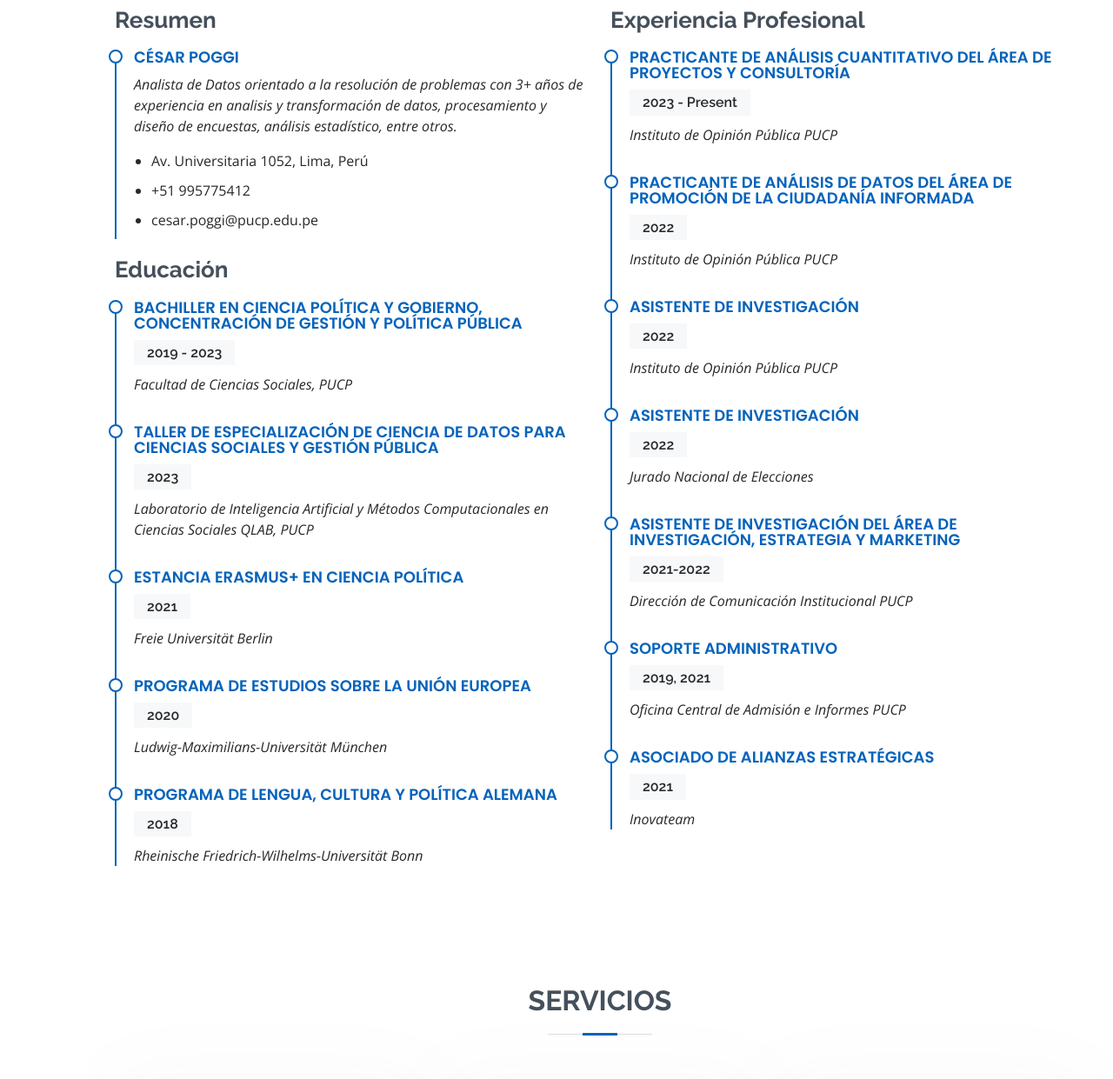
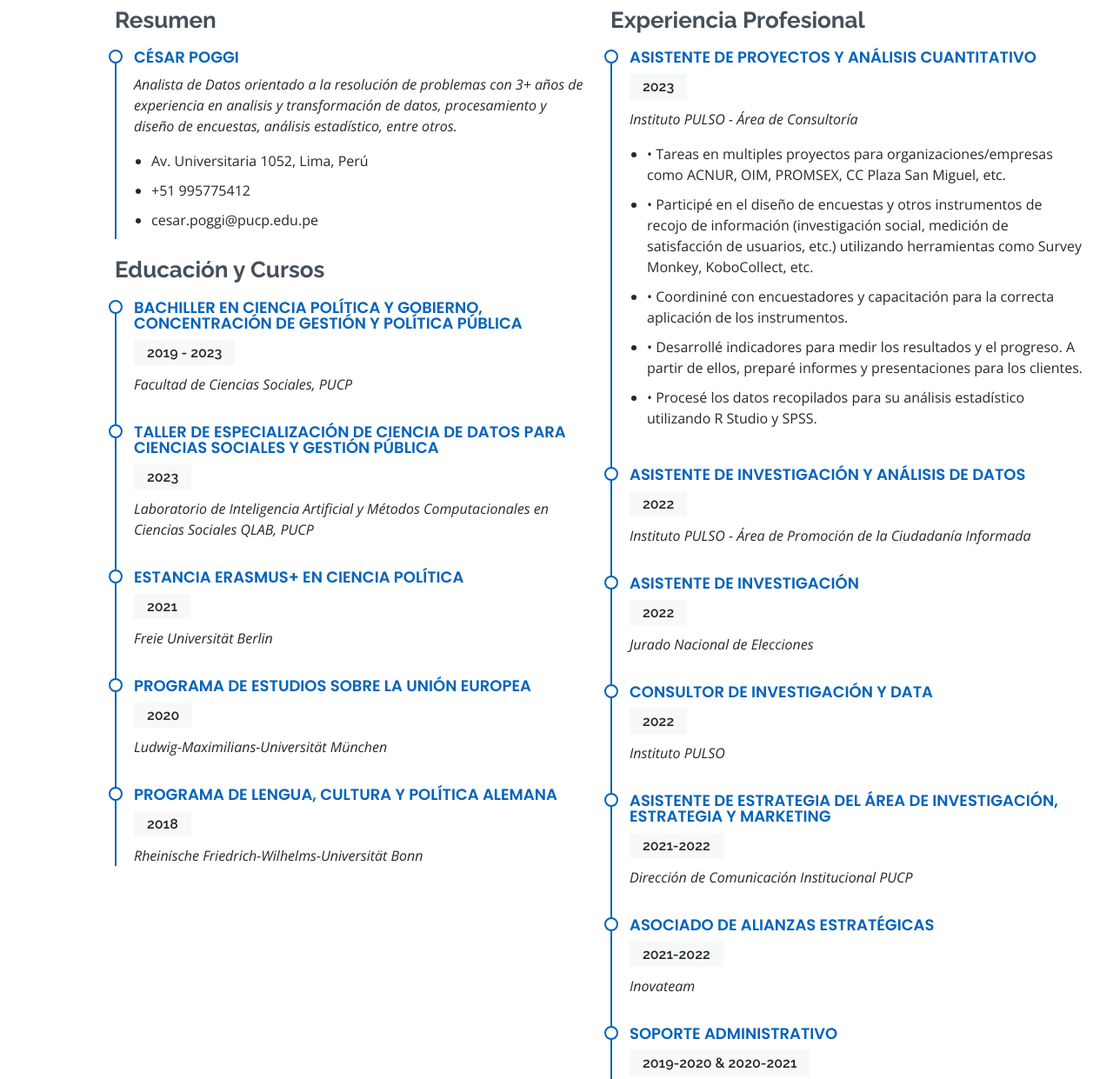
Before and after one commit to cesarpoggi/cesarpoggi_pagina_web, a plain HTML site: page index.html in a window 1280 px wide. Shown: the part 2380-3621 px from the top of the page at 87% size. Drawn offline with nearby package versions, Linux system fonts and the light colour scheme.

Commit message:
Update index.html

```diff
--- a/index.html
+++ b/index.html
@@ -255,7 +255,7 @@
               </ul>
             </div>
 
-            <h3 class="resume-title">Educación</h3>
+            <h3 class="resume-title">Educación y Cursos</h3>
             <div class="resume-item">
               <h4>Bachiller en Ciencia Política y Gobierno, concentración de Gestión y Política Pública</h4>
               <h5>2019 - 2023</h5>
@@ -290,36 +290,26 @@
           <div class="col-lg-6">
             <h3 class="resume-title">Experiencia Profesional</h3>
             <div class="resume-item">
-              <h4>Practicante de Análisis Cuantitativo del área de Proyectos y Consultoría</h4>
-              <h5>2023 - Present</h5>
-              <p><em>Instituto de Opinión Pública PUCP</em></p>
+              <h4>Asistente de Proyectos y Análisis Cuantitativo</h4>
+              <h5>2023</h5>
+              <p><em>Instituto PULSO - Área de Consultoría</em></p>
               <ul>
-                <!-- <li>Lead in the design, development, and implementation of the graphic, layout, and production communication materials</li>
-                <li>Delegate tasks to the 7 members of the design team and provide counsel on all aspects of the project. </li>
-                <li>Supervise the assessment of all graphic materials in order to ensure quality and accuracy of the design</li>
-                <li>Oversee the efficient use of production project budgets ranging from $2,000 - $25,000</li> -->
+                <li>• Tareas en multiples proyectos para organizaciones/empresas como ACNUR, OIM, PROMSEX, CC Plaza San Miguel, etc.</li>
+                <li>• Participé en el diseño de encuestas y otros instrumentos de recojo de información (investigación social, medición de satisfacción de usuarios, etc.) utilizando herramientas como Survey Monkey, KoboCollect, etc.</li>
+                <li>• Coordininé con encuestadores y capacitación para la correcta aplicación de los instrumentos.</li>
+                <li>• Desarrollé indicadores para medir los resultados y el progreso. A partir de ellos, preparé informes y presentaciones para los clientes.</li>
+                <li>• Procesé los datos recopilados para su análisis estadístico utilizando R Studio y SPSS.</li>
               </ul>
             </div>
             <div class="resume-item">
-              <h4>Practicante de Análisis de Datos del área de Promoción de la Ciudadanía Informada</h4>
+              <h4>Asistente de Investigación y Análisis de Datos</h4>
               <h5>2022</h5>
-              <p><em>Instituto de Opinión Pública PUCP</em></p>
+              <p><em>Instituto PULSO - Área de Promoción de la Ciudadanía Informada</em></p>
               <ul>
                 <!-- <li>Developed numerous marketing programs (logos, brochures,infographics, presentations, and advertisements).</li>
                 <li>Managed up to 5 projects or tasks at a given time while under pressure</li>
                 <li>Recommended and consulted with clients on the most appropriate graphic design</li>
                 <li>Created 4+ design presentations and proposals a month for clients and account managers</li> -->
-              </ul>
-            </div>
-            <div class="resume-item">
-              <h4>Asistente de Investigación</h4>
-              <h5>2022</h5>
-              <p><em>Instituto de Opinión Pública PUCP</em></p>
-              <ul>
-                <!-- <li>Lead in the design, development, and implementation of the graphic, layout, and production communication materials</li>
-                <li>Delegate tasks to the 7 members of the design team and provide counsel on all aspects of the project. </li>
-                <li>Supervise the assessment of all graphic materials in order to ensure quality and accuracy of the design</li>
-                <li>Oversee the efficient use of production project budgets ranging from $2,000 - $25,000</li> -->
               </ul>
             </div>
             <div class="resume-item">
@@ -334,7 +324,18 @@
               </ul>
             </div>
             <div class="resume-item">
-              <h4>Asistente de Investigación del área de Investigación, Estrategia y Marketing </h4>
+              <h4>Consultor de Investigación y Data</h4>
+              <h5>2022</h5>
+              <p><em>Instituto PULSO</em></p>
+              <ul>
+                <!-- <li>Lead in the design, development, and implementation of the graphic, layout, and production communication materials</li>
+                <li>Delegate tasks to the 7 members of the design team and provide counsel on all aspects of the project. </li>
+                <li>Supervise the assessment of all graphic materials in order to ensure quality and accuracy of the design</li>
+                <li>Oversee the efficient use of production project budgets ranging from $2,000 - $25,000</li> -->
+              </ul>
+            </div>
+            <div class="resume-item">
+              <h4>Asistente de Estrategia del área de Investigación, Estrategia y Marketing </h4>
               <h5>2021-2022</h5>
               <p><em>Dirección de Comunicación Institucional PUCP</em></p>
               <ul>
@@ -345,9 +346,9 @@
               </ul>
             </div>
             <div class="resume-item">
-              <h4>Soporte Administrativo</h4>
-              <h5>2019, 2021</h5>
-              <p><em>Oficina Central de Admisión e Informes PUCP</em></p>
+              <h4>Asociado de Alianzas Estratégicas</h4>
+              <h5>2021-2022</h5>
+              <p><em>Inovateam</em></p>
               <ul>
                 <!-- <li>Lead in the design, development, and implementation of the graphic, layout, and production communication materials</li>
                 <li>Delegate tasks to the 7 members of the design team and provide counsel on all aspects of the project. </li>
@@ -356,9 +357,9 @@
               </ul>
             </div>
             <div class="resume-item">
-              <h4>Asociado de Alianzas Estratégicas</h4>
-              <h5>2021</h5>
-              <p><em>Inovateam</em></p>
+              <h4>Soporte Administrativo</h4>
+              <h5>2019-2020 & 2020-2021</h5>
+              <p><em>Oficina Central de Admisión e Informes PUCP</em></p>
               <ul>
                 <!-- <li>Lead in the design, development, and implementation of the graphic, layout, and production communication materials</li>
                 <li>Delegate tasks to the 7 members of the design team and provide counsel on all aspects of the project. </li>
```
